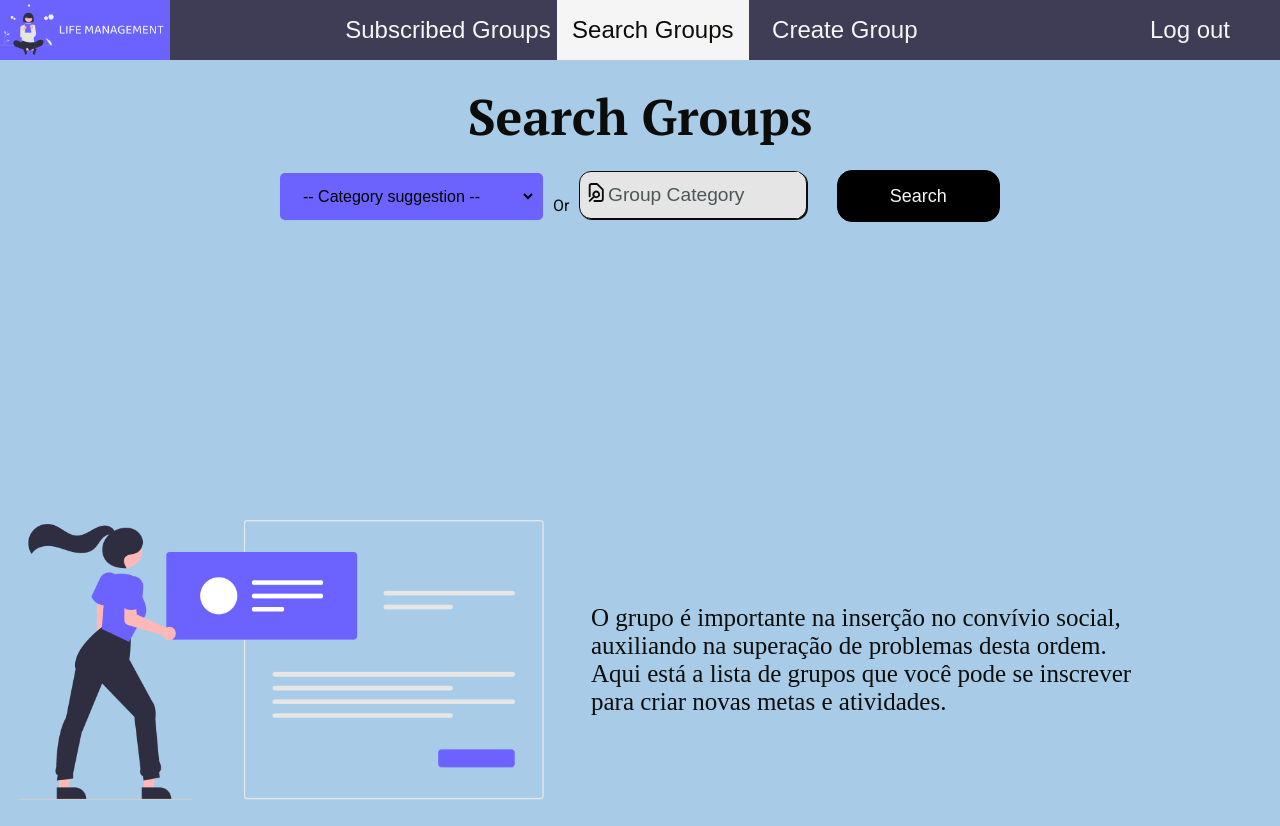
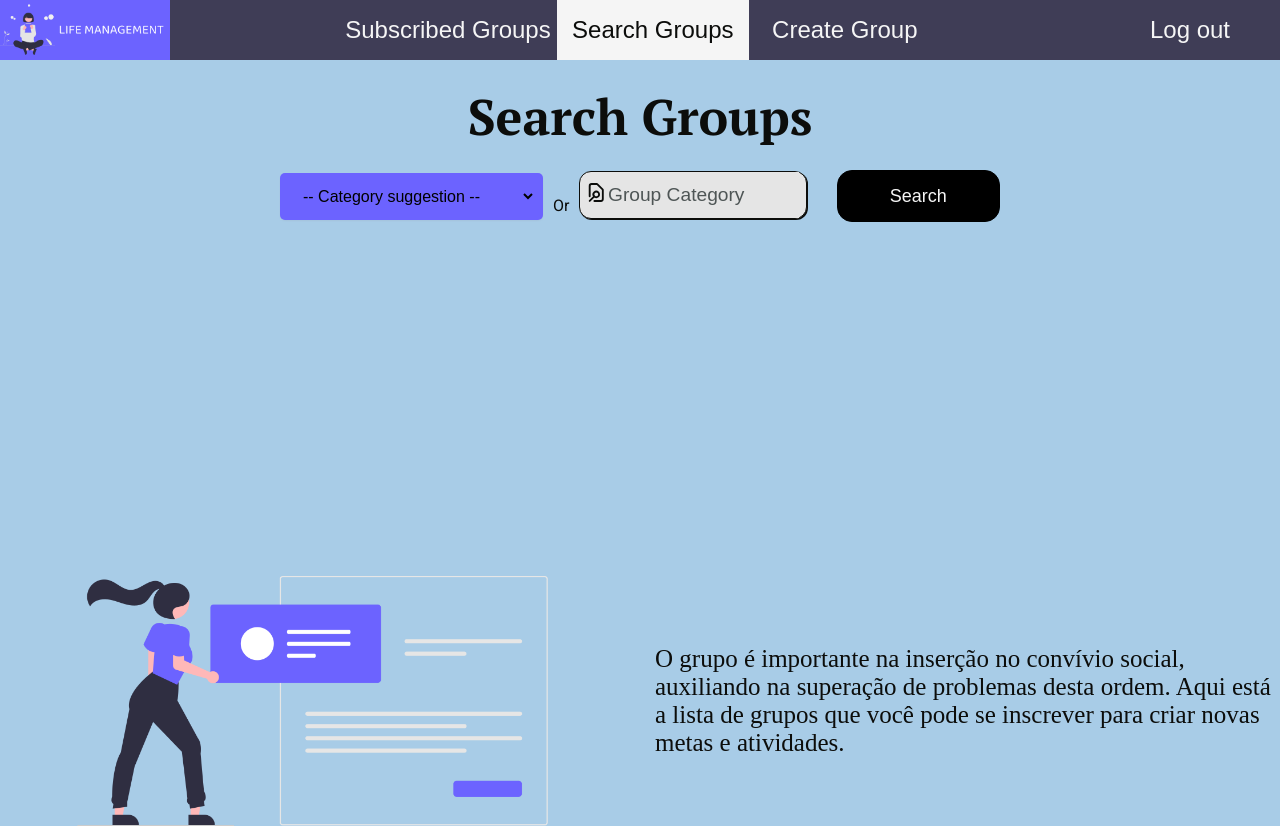
Before and after one commit to CalebeNavarro/gestao-de-habitos, a React (Create React App) app: page /groups in a window 1280 px wide. Before the commit the page ends 800 px from the top, so only its background shows below. Built offline with nearby package versions, Linux system fonts and the light colour scheme; sample sign-in values are in the browser's storage; a web font is replaced by a local one.

Commit message:
fix: fixing the footer

```diff
--- a/src/components/Footer/index.jsx
+++ b/src/components/Footer/index.jsx
@@ -1,12 +1,12 @@
 import { Container, Img, Text } from './styles';
 
-const Footer = ({ fixDiv=false, type, img, children, button }) => {
+const Footer = ({  type, img, children, button }) => {
   return (
     <>
     {type === "mobile"
     ? (
       <Container
-        display="true"
+        mobile
       >
         <Text>
           <p>
@@ -17,8 +17,7 @@ const Footer = ({ fixDiv=false, type, img, children, button }) => {
     </Container>
     ) : (
       <Container
-        display="false"
-        fixDiv={fixDiv}
+
       >
       <Img
         img={img}
--- a/src/components/Footer/styles.js
+++ b/src/components/Footer/styles.js
@@ -1,22 +1,18 @@
 import styled from "styled-components";
 
 export const Container = styled.div`
-  display: ${(props) => (props.display === "false" ? "none" : "block")};
+  display: ${(props) => (!props.mobile  ? "none" : "flex")};
   width: 90%;
   margin: 20px auto;
   font-family: var(--font-home);
   @media (min-width: 768px) {
-    display: ${(props) => (props.display === "true" ? "none" : "flex")};
-    width: 90vw;
+    display: ${(props) => (props.mobile ? "none" : "flex")};
+    width: 100vw;
     gap: 30px;
-    height: 35vh;
+    min-height: 250px;
     margin: 30px auto 0 auto;
   }
 
-  @media (min-width: 1100px) {
-    position: ${(props) => (props.fixDiv ? "absolute" : "static")};
-    bottom: 0px;
-  }
 `;
 
 export const Img = styled.div`
--- a/src/components/Modal/style.js
+++ b/src/components/Modal/style.js
@@ -7,6 +7,7 @@ export const BackgroundModal = styled.div`
   position: fixed;
   top: 0;
   background: rgba(0, 0, 0, 0.9);
+  z-index: 1;
 `;
 
 export const ModalDiv = styled.div`
--- a/src/pages/Dashboard/index.jsx
+++ b/src/pages/Dashboard/index.jsx
@@ -92,7 +92,6 @@ const Dashboard = () => {
         )}
 
         <Footer
-          fixDiv
           button={
             <Button func={() => setHabitModalOpened(true)}>Create Habit</Button>
           }
--- a/src/pages/SubscribedGroups/styles.js
+++ b/src/pages/SubscribedGroups/styles.js
@@ -5,7 +5,6 @@ export const Container = styled.div`
   flex-direction: column;
   align-items: center;
   justify-content: center;
-  /* text-align: center; */
 
   h2 {
     margin-top: 82px;
@@ -26,7 +25,7 @@ export const ContainerCards = styled.div`
   gap: 12px;
 
   @media (min-width: 768px) {
-    max-height: 360px;
+    height: 360px;
     overflow-y: auto;
     margin-top: 20px;
     ::-webkit-scrollbar {
```
